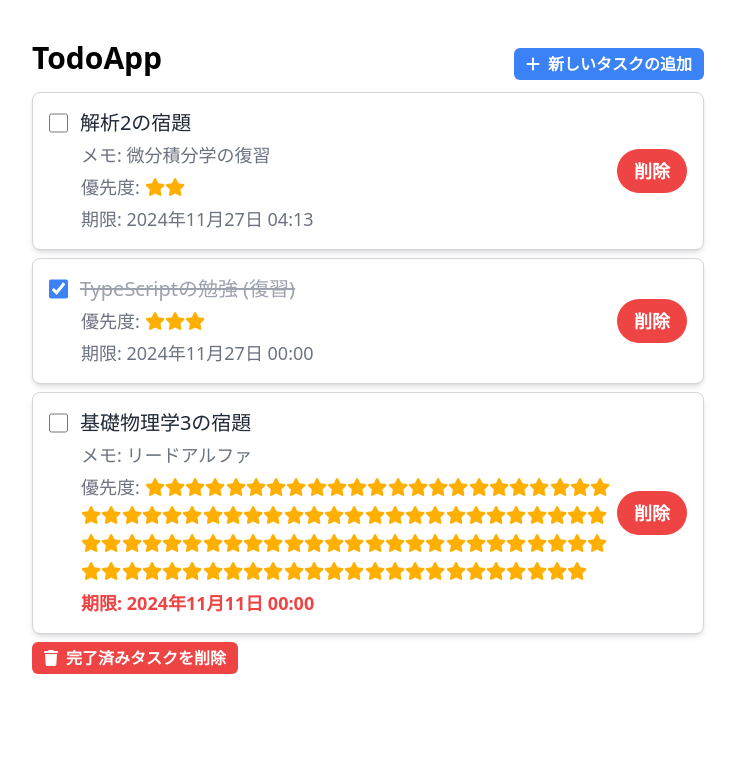
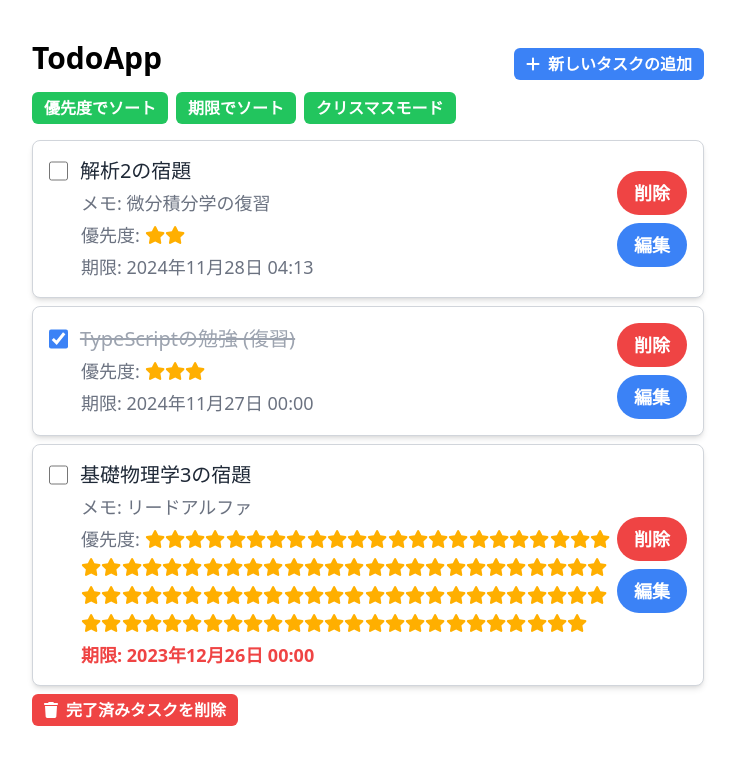
Before and after one commit to kk2a/react-todo-app, a React (Vite) app: page / in a window 1280 px wide. Shown: the top 764 px of the page, without its empty margins (272-1007 px from the left). Built offline with nearby package versions, Linux system fonts and the light colour scheme.

Commit message:
クリスマス

```diff
--- a/src/App.tsx
+++ b/src/App.tsx
@@ -1,10 +1,9 @@
 import { useState, useEffect } from "react";
 import { initTodos } from "./initTodos";
 import TodoList from "./TodoList";
-import { v4 as uuid } from "uuid";
 import dayjs from "dayjs";
 import { FontAwesomeIcon } from "@fortawesome/react-fontawesome";
-import NewTodoPopup from "./NewTodoPopup";
+import NewTodoPopup from "./TodoPopup";
 import { faTrash, faPlus } from "@fortawesome/free-solid-svg-icons";
 import {
   Todo,
@@ -26,15 +25,21 @@ import {
   updateIsDoneBase,
   updateNameBase,
   updateMemoBase,
-  openPopupBase,
-  closePopupBase,
+  openAddPopupBase,
+  closeAddPopupBase,
+  openEditPopupBase,
+  closeEditPopupBase,
 } from "./updateHandlers";
 import {
   addNewTodoBase,
   removeCompletedTodosBase,
   removeEachBase,
-  editTodosBase,
+  editTodoBase,
+  sortByPriorityBase,
+  sortByDeadlineBase,
 } from "./updateTodos";
+import { dateFortmat } from "./dateFortmat";
+import { da } from "date-fns/locale";
 
 const App = () => {
   const [todos, setTodos] = useState<Todo[]>([]);
@@ -42,11 +47,14 @@ const App = () => {
   const [newTodoPriority, setNewTodoPriority] = useState(INIT_PRIORITY);
   const [newTodoDeadline, setNewTodoDeadline] = useState(INIT_DEADLINE);
   const [newTodoMemo, setNewTodoMemo] = useState(INIT_MEMO);
+  const [editTodoId, setEditTodoId] = useState<TodoId>("");
   const [editTodoName, setEditTodoName] = useState(INIT_NAME);
   const [editTodoPriority, setEditTodoPriority] = useState(INIT_PRIORITY);
   const [editTodoDeadline, setEditTodoDeadline] = useState(INIT_DEADLINE);
   const [editTodoMemo, setEditTodoMemo] = useState(INIT_MEMO);
-  const [isPopupOpen, setIsPopupOpen] = useState(false);
+  const [addIsPopupOpen, setAddIsPopupOpen] = useState(false);
+  const [editIsPopupOpen, setEditIsPopupOpen] = useState(false);
+  const [chrismasMode, setChrismasMode] = useState(false);
 
   // 初期化処理
   const [initialized, setInitialized] = useState(false);
@@ -70,27 +78,54 @@ const App = () => {
   // 初期化処理
 
   // update系
-  const updatePriority = (e: React.ChangeEvent<HTMLInputElement>) => {
+  const updateNewPriority = (e: React.ChangeEvent<HTMLInputElement>) => {
     updatePriorityBase(e, setNewTodoPriority);
   };
-  const updateDeadline = (e: React.ChangeEvent<HTMLInputElement>) => {
+  const updateNewDeadline = (e: React.ChangeEvent<HTMLInputElement>) => {
     updateDeadlineBase(e, setNewTodoDeadline);
   };
-  const updateIsDone = (id: TodoId, isdone: boolean) => {
+  const updateNewIsDone = (id: TodoId, isdone: boolean) => {
     updateIsDoneBase(id, isdone, todos, setTodos);
   };
-  const updateName = (e: React.ChangeEvent<HTMLInputElement>) => {
+  const updateNewName = (e: React.ChangeEvent<HTMLInputElement>) => {
     updateNameBase(e, setNewTodoName);
   };
-  const updateMemo = (e: React.ChangeEvent<HTMLTextAreaElement>) => {
+  const updateNewMemo = (e: React.ChangeEvent<HTMLTextAreaElement>) => {
     updateMemoBase(e, setNewTodoMemo);
   };
-  const openPopup = () => {
-    openPopupBase(setIsPopupOpen);
+  const updateEditName = (e: React.ChangeEvent<HTMLInputElement>) => {
+    updateNameBase(e, setEditTodoName);
   };
-  const closePopup = () => {
-    closePopupBase(setIsPopupOpen);
+  const updateEditPriority = (e: React.ChangeEvent<HTMLInputElement>) => {
+    updatePriorityBase(e, setEditTodoPriority);
   };
+  const updateEditDeadline = (e: React.ChangeEvent<HTMLInputElement>) => {
+    updateDeadlineBase(e, setEditTodoDeadline);
+  };
+  const updateEditMemo = (e: React.ChangeEvent<HTMLTextAreaElement>) => {
+    updateMemoBase(e, setEditTodoMemo);
+  };
+  const openAddPopup = () => {
+    openAddPopupBase(setAddIsPopupOpen);
+  };
+  const closeAddPopup = () => {
+    closeAddPopupBase(setAddIsPopupOpen);
+  };
+  const openEditPopup = (todo: Todo) => {
+    openEditPopupBase(
+      todo,
+      setEditIsPopupOpen,
+      setEditTodoId,
+      setEditTodoName,
+      setEditTodoPriority,
+      setEditTodoDeadline,
+      setEditTodoMemo
+    );
+  };
+  const closeEditPopup = () => {
+    closeEditPopupBase(setEditIsPopupOpen);
+  };
+
   const addNewTodo = () => {
     addNewTodoBase(
       todos,
@@ -110,9 +145,9 @@ const App = () => {
   const removeEach = (id: TodoId) => {
     removeEachBase(id, todos, setTodos);
   };
-  const editTodos = (id: TodoId) => {
-    editTodosBase(
-      id,
+  const editTodo = () => {
+    editTodoBase(
+      editTodoId,
       editTodoName,
       editTodoPriority,
       editTodoDeadline,
@@ -121,21 +156,81 @@ const App = () => {
       setTodos
     );
   };
+  const sortByPriority = () => {
+    sortByPriorityBase(todos, setTodos);
+  };
+  const sortByDeadline = () => {
+    sortByDeadlineBase(todos, setTodos);
+  };
+
+  const toggleChrismasMode = () => {
+    setChrismasMode(!chrismasMode);
+  };
+
+  const dateFortmatInner = (date: TodoDeadline) => {
+    if (chrismasMode) {
+      // なんか誤差がやばいので，自前で全部判定や！
+      const year = dayjs(date).year();
+      const month = dayjs(date).month();
+      const day = dayjs(date).date();
+      console.log(year, month, day);
+      let diffDays = dayjs(`${year}-12-25`).diff(
+        dayjs(`${year}-${month + 1}-${day}`),
+        "day"
+      );
+      // console.log(diffDays);
+      if (diffDays < 0) {
+        diffDays = dayjs(`${year + 1}-12-25`).diff(
+          dayjs(`${year}-${month + 1}-${day}`),
+          "day"
+        );
+      }
+      // console.log(diffDays);
+
+      return `クリスマス${"イブ".repeat(diffDays)}`;
+    }
+    return dateFortmat(date);
+  };
 
   return (
     <div className="relative mx-4 mt-10 max-w-2xl md:mx-auto">
       <h1 className="mb-4 text-3xl font-bold">TodoApp</h1>
       <button
-        onClick={openPopup}
+        onClick={openAddPopup}
         className="absolute right-0 top-0 my-2 flex items-center space-x-2 rounded-md bg-blue-500 px-3 py-1 font-bold text-white hover:bg-blue-600"
       >
         <FontAwesomeIcon icon={faPlus} />
         <span>新しいタスクの追加</span>
       </button>
+
+      {/* ここにソートボタンを配置 */}
+      <div className="mb-4 flex space-x-2">
+        <button
+          onClick={sortByPriority}
+          className="rounded-md bg-green-500 px-3 py-1 font-bold text-white hover:bg-green-600"
+        >
+          優先度でソート
+        </button>
+        <button
+          onClick={sortByDeadline}
+          className="rounded-md bg-green-500 px-3 py-1 font-bold text-white hover:bg-green-600"
+        >
+          期限でソート
+        </button>
+        <button
+          onClick={toggleChrismasMode}
+          className="rounded-md bg-green-500 px-3 py-1 font-bold text-white hover:bg-green-600"
+        >
+          クリスマスモード
+        </button>
+      </div>
+
       <TodoList
         todos={todos}
-        updateIsDone={updateIsDone}
+        updateIsDone={updateNewIsDone}
         removeEach={removeEach}
+        openEditPopup={openEditPopup}
+        dateFormat={dateFortmatInner}
       />
       <button
         type="button"
@@ -145,18 +240,35 @@ const App = () => {
         <FontAwesomeIcon icon={faTrash} />
         <span>完了済みタスクを削除</span>
       </button>
-      {isPopupOpen && (
+      <div className="mb-4"></div>
+      {addIsPopupOpen && (
         <NewTodoPopup
-          newTodoName={newTodoName}
-          newTodoPriority={newTodoPriority}
-          newTodoDeadline={newTodoDeadline}
-          newTodoMemo={newTodoMemo}
-          updateNewTodoName={updateName}
-          updateNewTodoPriority={updatePriority}
-          updateNewTodoDeadline={updateDeadline}
-          updateNewTodoMemo={updateMemo}
-          addNewTodo={addNewTodo}
-          closePopup={closePopup}
+          todoName={newTodoName}
+          todoPriority={newTodoPriority}
+          todoDeadline={newTodoDeadline}
+          todoMemo={newTodoMemo}
+          updateTodoName={updateNewName}
+          updateTodoPriority={updateNewPriority}
+          updateTodoDeadline={updateNewDeadline}
+          updateTodoMemo={updateNewMemo}
+          updateTodo={addNewTodo}
+          closePopup={closeAddPopup}
+          addOrEdit={"add"}
+        />
+      )}
+      {editIsPopupOpen && (
+        <NewTodoPopup
+          todoName={editTodoName}
+          todoPriority={editTodoPriority}
+          todoDeadline={editTodoDeadline}
+          todoMemo={editTodoMemo}
+          updateTodoName={updateEditName}
+          updateTodoPriority={updateEditPriority}
+          updateTodoDeadline={updateEditDeadline}
+          updateTodoMemo={updateEditMemo}
+          updateTodo={editTodo}
+          closePopup={closeEditPopup}
+          addOrEdit={"edit"}
         />
       )}
     </div>
--- a/src/TodoItem.tsx
+++ b/src/TodoItem.tsx
@@ -11,12 +11,15 @@ import {
 import { FontAwesomeIcon } from "@fortawesome/react-fontawesome";
 import { faStar } from "@fortawesome/free-solid-svg-icons";
 import dayjs from "dayjs";
-import { dateFortmat } from "./dateFortmat";
+// import { dateFortmat } from "./dateFortmat";
+import { pt } from "date-fns/locale";
 
 type Props = {
   todo: Todo;
   updateIsDone: (id: TodoId, isDone: TodoIsDone) => void;
   removeEach: (id: TodoId) => void;
+  openEditPopup: (todo: Todo) => void;
+  dateFormat: (date: Date) => string;
 };
 
 const TodoItem = (props: Props) => {
@@ -66,17 +69,28 @@ const TodoItem = (props: Props) => {
                 : "text-gray-500"
             }`}
           >
-            期限: {dateFortmat(todo.deadline)}
+            期限: {props.dateFormat(todo.deadline)}
           </div>
         )}
       </div>
-      <div>
+      <div className="flex flex-col">
         <button
-          onClick={() => props.removeEach(todo.id)}
-          className="shrink-0 rounded-full bg-red-500 px-4 py-2 text-lg font-bold text-white transition-colors duration-300 hover:bg-red-700"
+          onClick={() => {
+            props.removeEach(todo.id);
+          }}
+          className="mb-2 shrink-0 rounded-full bg-red-500 px-4 py-2 text-lg font-bold text-white transition-colors duration-300 hover:bg-red-700"
           style={{ minWidth: "70px" }}
         >
           削除
+        </button>
+        <button
+          onClick={() => {
+            props.openEditPopup(todo);
+          }}
+          className="shrink-0 rounded-full bg-blue-500 px-4 py-2 text-lg font-bold text-white transition-colors duration-300 hover:bg-blue-700"
+          style={{ minWidth: "70px" }}
+        >
+          編集
         </button>
       </div>
     </div>
--- a/src/TodoList.tsx
+++ b/src/TodoList.tsx
@@ -6,6 +6,8 @@ type Props = {
   todos: Todo[];
   updateIsDone: (id: TodoId, isDone: TodoIsDone) => void;
   removeEach: (id: TodoId) => void;
+  openEditPopup: (todo: Todo) => void;
+  dateFormat: (date: Date) => string;
 };
 
 const TodoList = (props: Props) => {
@@ -25,8 +27,10 @@ const TodoList = (props: Props) => {
         <TodoItem
           key={todo.id}
           todo={todo}
+          openEditPopup={props.openEditPopup}
           removeEach={props.removeEach}
           updateIsDone={props.updateIsDone}
+          dateFormat={props.dateFormat}
         />
       ))}
     </div>
--- a/src/initTodos.ts
+++ b/src/initTodos.ts
@@ -1,5 +1,6 @@
 import { Todo, INIT_DEADLINE } from "./types";
 import { v4 as uuid } from "uuid"; // v4 を uuid という名前でインポート
+import dayjs from "dayjs";
 
 export const initTodos: Todo[] = [
   {
@@ -7,7 +8,7 @@ export const initTodos: Todo[] = [
     name: "解析2の宿題",
     isDone: false,
     priority: 2,
-    deadline: new Date(),
+    deadline: dayjs().add(1, "day").toDate(),
     memo: "微分積分学の復習",
   },
   {
@@ -23,7 +24,7 @@ export const initTodos: Todo[] = [
     name: "基礎物理学3の宿題",
     isDone: false,
     priority: 100,
-    deadline: new Date(2024, 10, 11),
+    deadline: new Date(2023, 11, 26),
     memo: "リードアルファ",
   },
 ];
--- a/src/updateHandlers.ts
+++ b/src/updateHandlers.ts
@@ -9,6 +9,7 @@ import {
   TodoMemo,
   INIT_DEADLINE,
 } from "./types";
+import { todo } from "node:test";
 
 export const updatePriorityBase = (
   e: ChangeEvent<HTMLInputElement>,
@@ -60,10 +61,44 @@ export const updateMemoBase = (
   setNewTodoMemo(e.target.value);
 };
 
-export const openPopupBase = (setIsPopupOpen: (isOpen: boolean) => void) => {
+export const openAddPopupBase = (
+  setAddIsPopupOpen: (isOpen: boolean) => void
+) => {
+  setAddIsPopupOpen(true);
+};
+
+export const closeAddPopupBase = (
+  setAddIsPopupOpen: (isOpen: boolean) => void
+) => {
+  setAddIsPopupOpen(false);
+};
+
+export const openEditPopupBase = (
+  todo: Todo,
+  setIsPopupOpen: (isOpen: boolean) => void,
+  setIsTodoId: (id: TodoId) => void,
+  setEditTodoName: (name: TodoName) => void,
+  setEditTodoPriority: (priority: TodoPriority) => void,
+  setEditTodoDeadline: (date: TodoDeadline) => void,
+  setEditTodoMemo: (memo: TodoMemo) => void
+) => {
+  setIsTodoId(todo.id);
+  setEditTodoName(todo.name);
+  setEditTodoPriority(todo.priority);
+  setEditTodoDeadline(todo.deadline);
+  setEditTodoMemo(todo.memo);
   setIsPopupOpen(true);
 };
 
-export const closePopupBase = (setIsPopupOpen: (isOpen: boolean) => void) => {
+export const closeEditPopupBase = (
+  setIsPopupOpen: (isOpen: boolean) => void
+) => {
   setIsPopupOpen(false);
 };
+
+export const toggleChrismasModeBase = (
+  isChrismas: boolean,
+  setChrismas: (isChrismas: boolean) => void
+) => {
+  setChrismas(!isChrismas);
+};
```
Also changed, not shown: src/TodoPopup.tsx (renamed from src/NewTodoPopup.tsx, +32 -30 lines), src/updateTodos.ts (+20 -1 lines), src/EditTodo.tsx (deleted).
